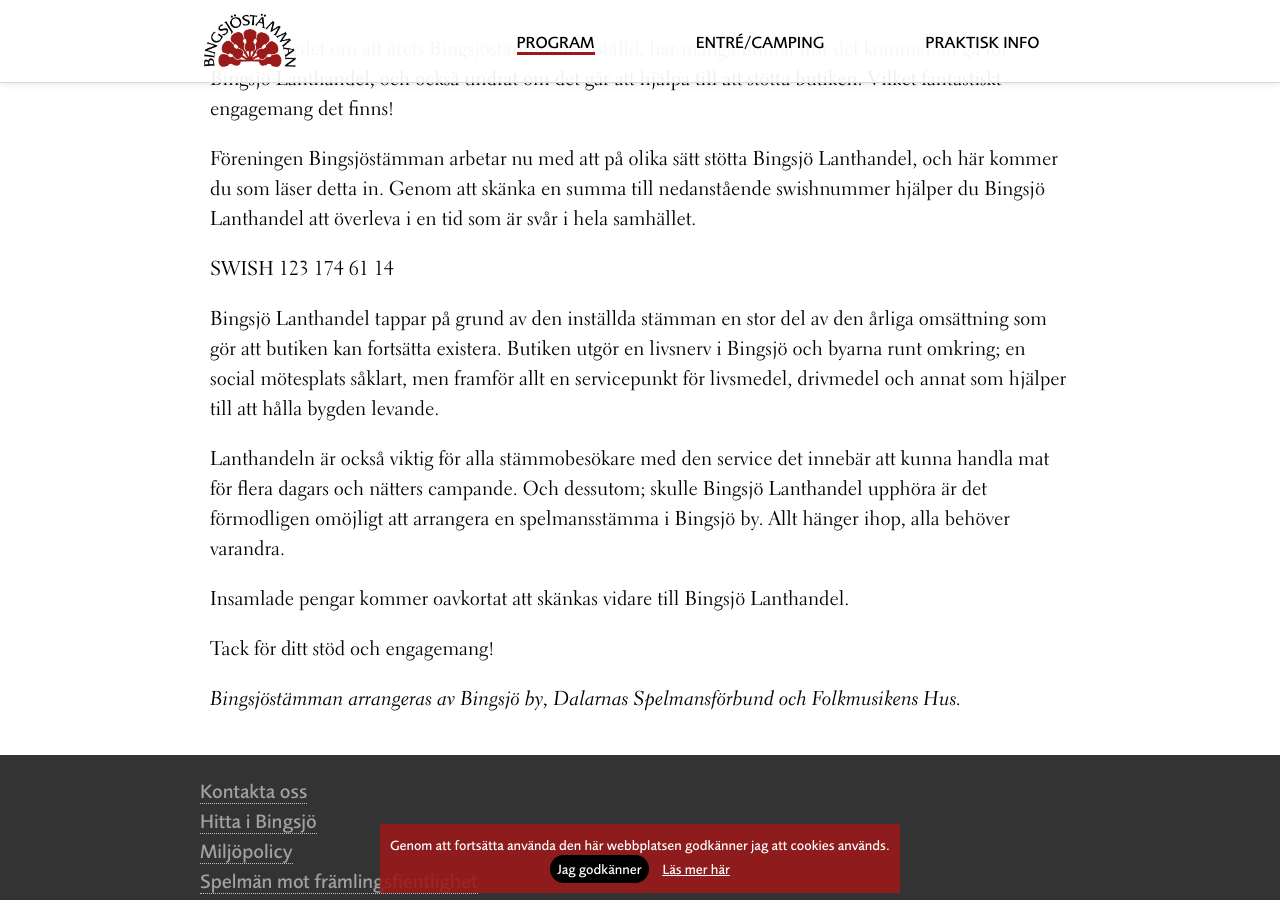
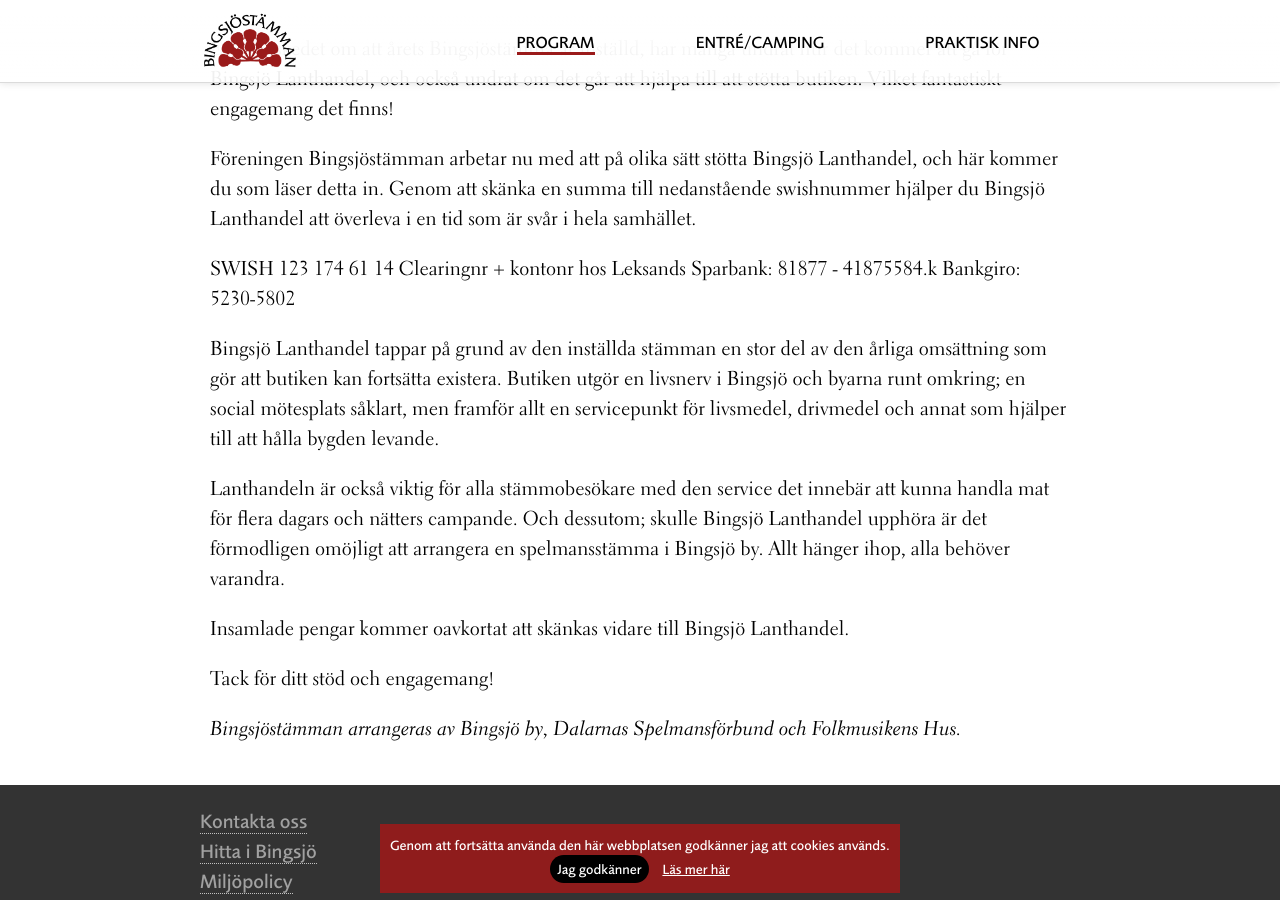
Before and after one commit to bingsjostamman/bingsjostamman.github.io, a Jekyll site: the page built from _posts/2020-04-24-stod-bingsjo-lanthandel.md, in a window 1280 px wide and 900 px high, scrolled down 536 px. Built offline with Jekyll 4.4.1, drawn with Linux system fonts in a browser that asks for light colours.

Commit message:
Update 2020-04-24-stod-bingsjo-lanthandel.md

```diff
--- a/_posts/2020-04-24-stod-bingsjo-lanthandel.md
+++ b/_posts/2020-04-24-stod-bingsjo-lanthandel.md
@@ -11,6 +11,8 @@
 Föreningen Bingsjöstämman arbetar nu med att på olika sätt stötta Bingsjö Lanthandel, och här kommer du som läser detta in. Genom att skänka en summa till nedanstående swishnummer hjälper du Bingsjö Lanthandel att överleva i en tid som är svår i hela samhället.
 
 SWISH 123 174 61 14
+Clearingnr + kontonr hos Leksands Sparbank: 81877 - 41875584.k
+Bankgiro: 5230-5802
 
 Bingsjö Lanthandel tappar på grund av den inställda stämman en stor del av den årliga omsättning som gör att butiken kan fortsätta existera. Butiken utgör en livsnerv i Bingsjö och byarna runt omkring; en social mötesplats såklart, men framför allt en servicepunkt för livsmedel, drivmedel och annat som hjälper till att hålla bygden levande.
 
```
